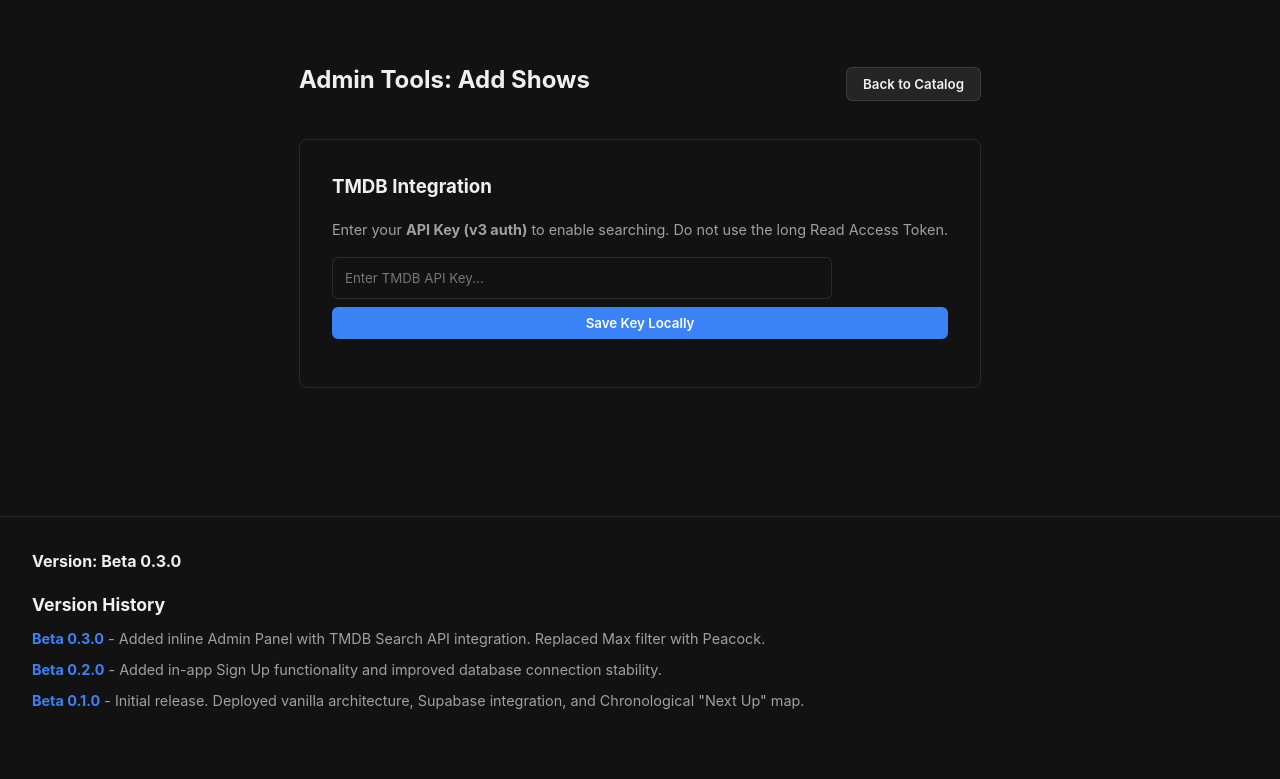
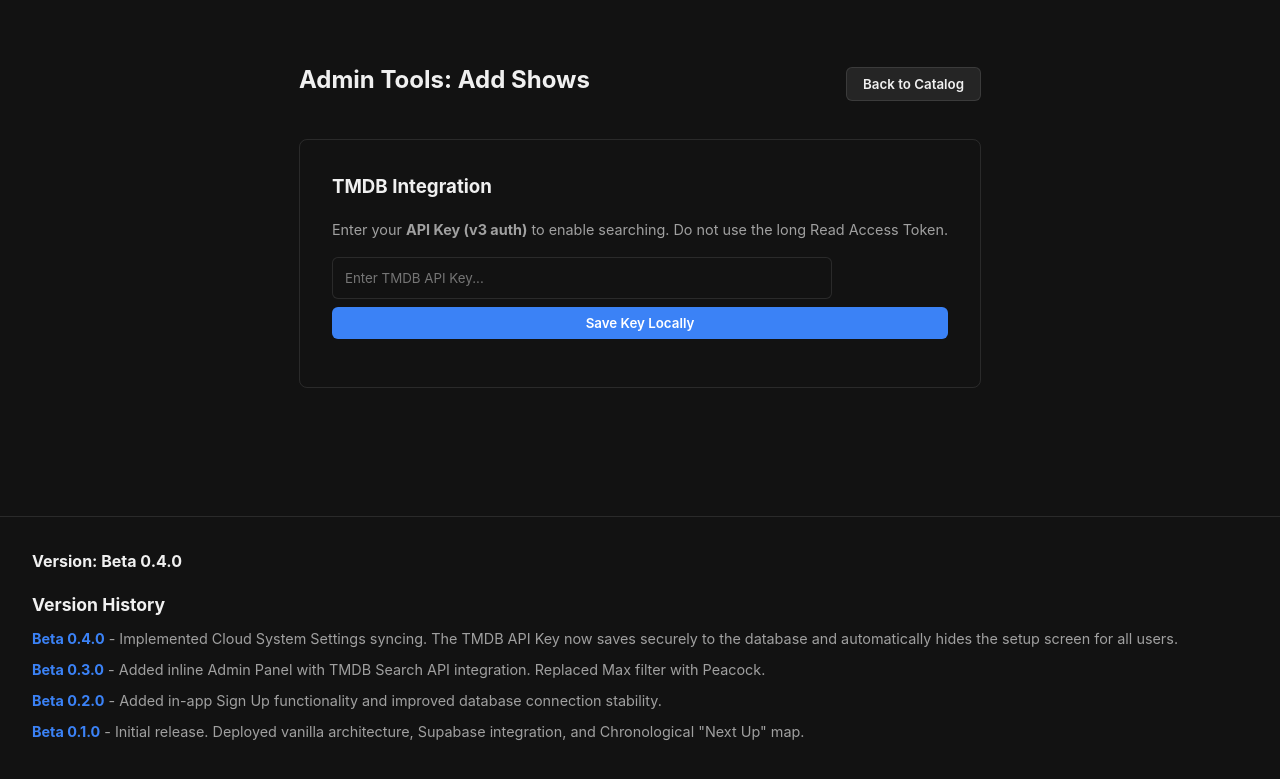
Before and after one commit to johnseelye70/tv-seelye-info, a plain HTML site: page index.html in a window 1280 px wide. Shown: the part 1908-2687 px from the top of the page. Before the commit the page ends 2660 px from the top, so only its background shows below. Drawn offline with nearby package versions, Linux system fonts and the light colour scheme; no server answers.

Commit message:
b0.4.0 - No Faith

```diff
--- a/index.html
+++ b/index.html
@@ -85,11 +85,12 @@
 
     <footer class="site-footer">
         <div class="version-info">
-            <strong>Version: Beta 0.3.0</strong>
+            <strong>Version: Beta 0.4.0</strong>
         </div>
         <div class="changelog">
             <h3>Version History</h3>
             <ul>
+                <li><strong>Beta 0.4.0</strong> - Implemented Cloud System Settings syncing. The TMDB API Key now saves securely to the database and automatically hides the setup screen for all users.</li>
                 <li><strong>Beta 0.3.0</strong> - Added inline Admin Panel with TMDB Search API integration. Replaced Max filter with Peacock.</li>
                 <li><strong>Beta 0.2.0</strong> - Added in-app Sign Up functionality and improved database connection stability.</li>
                 <li><strong>Beta 0.1.0</strong> - Initial release. Deployed vanilla architecture, Supabase integration, and Chronological "Next Up" map.</li>
```
